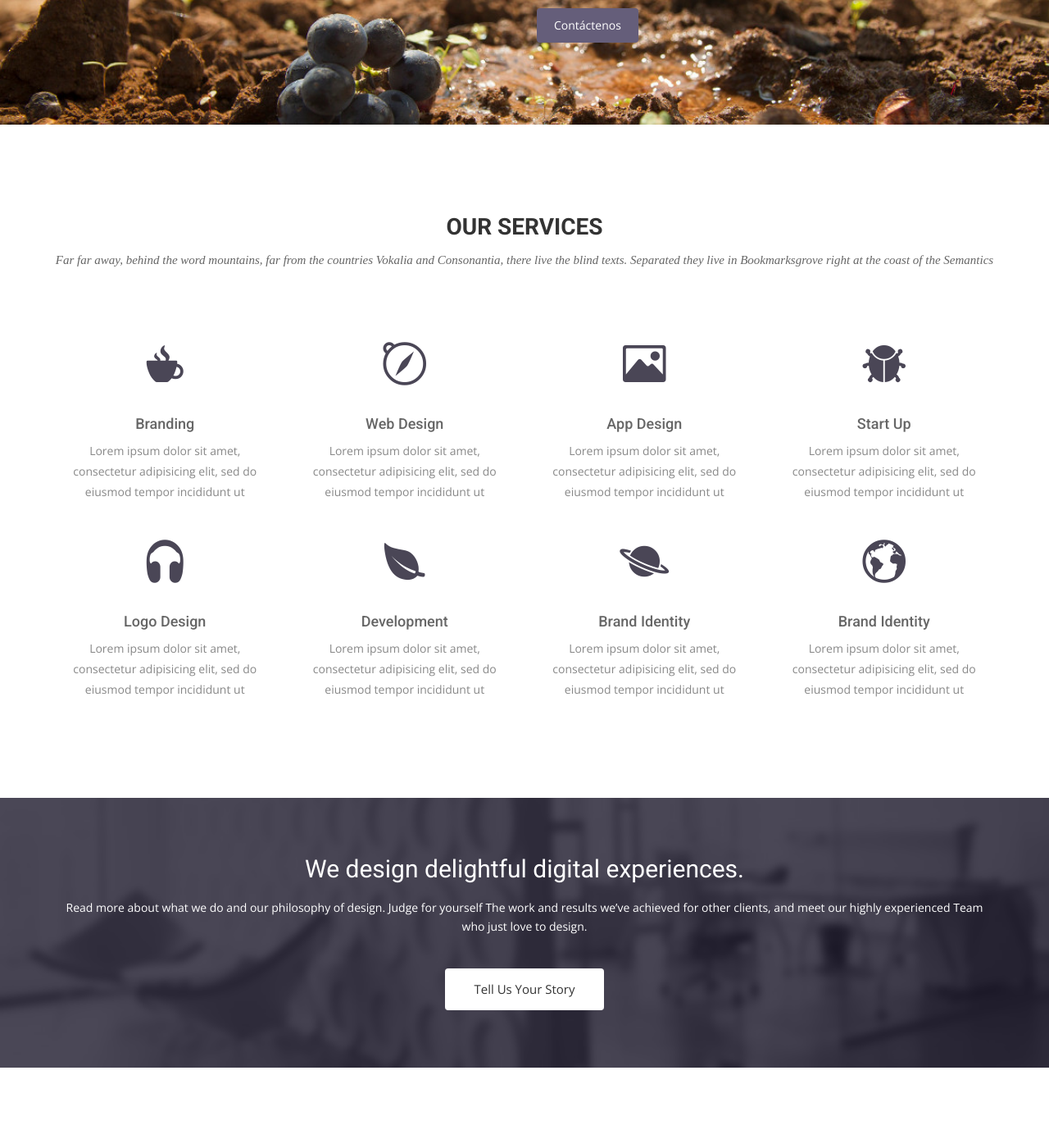
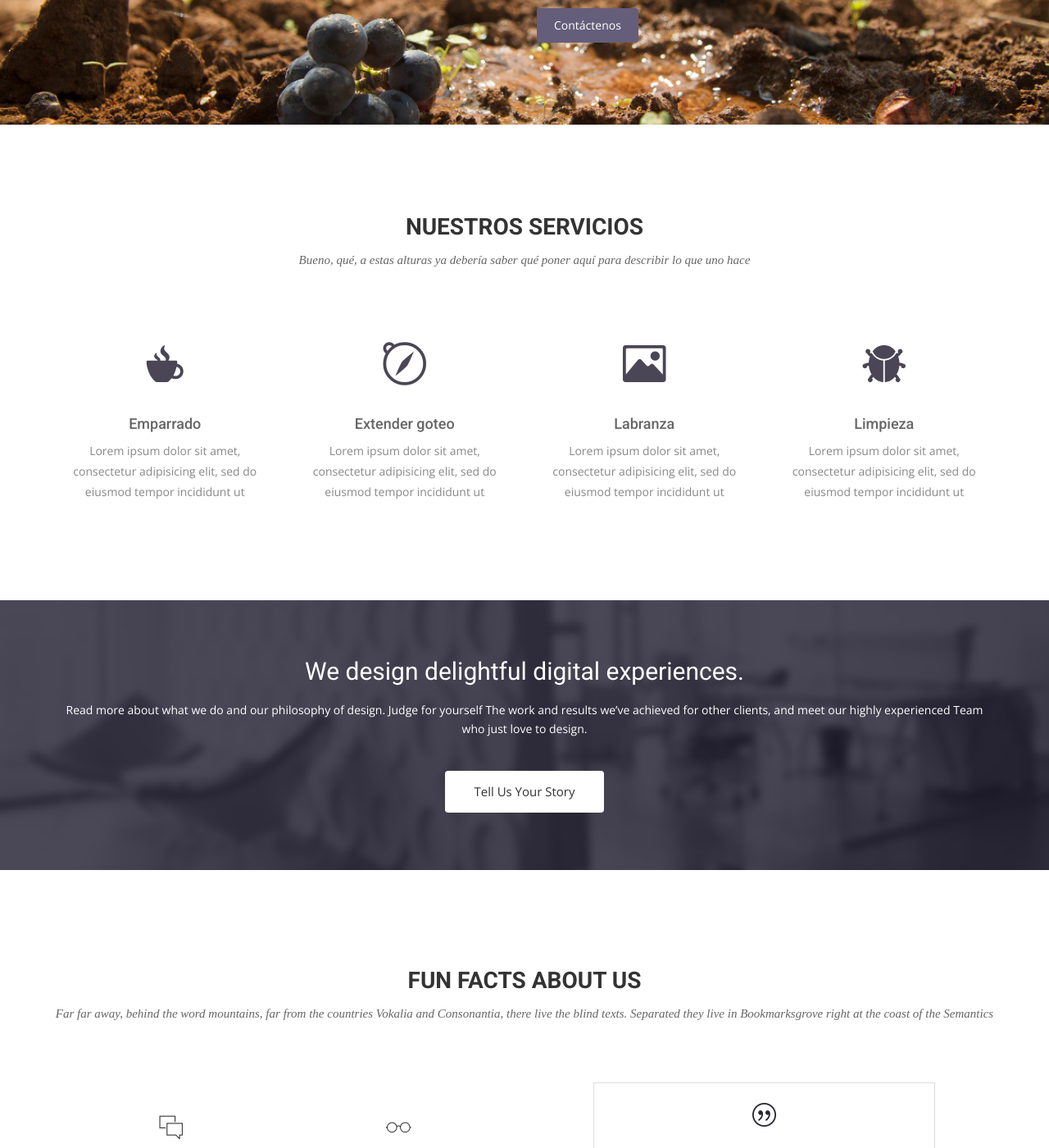
Before and after one commit to rchavarria/web-server-jose, a Jekyll site: the page built from theme/index.html, in a window 1280 px wide and 1400 px high, scrolled down 1671 px. Shown: the whole window at 82% size. Built offline with Jekyll 4.4.1, drawn with Linux system fonts in a browser that asks for light colours; nearby versions of some CDN libraries; some web fonts are replaced.

Commit message:
Edit section about what we do

```diff
--- a/theme/index.html
+++ b/theme/index.html
@@ -64,64 +64,38 @@ Bueno, pues aquí algo más, lo que no tengo ni idea es de qué poner aquí, per
   <div class="container">
     <div class="row">
       <div class="section-title">
-        <h2>Our Services</h2>
-        <p>Far far away, behind the word mountains, far from the countries Vokalia and Consonantia, there live the blind texts. Separated they live in Bookmarksgrove right at the coast of the Semantics</p>
+        <h2>Nuestros servicios</h2>
+        <p>
+Bueno, qué, a estas alturas ya debería saber qué poner aquí para describir lo que uno hace
+        </p>
       </div>
     </div>
     <div class="row ">
       <div class="col-sm-6 col-md-3">
         <div class="service-item">
           <i class="icon ion-coffee"></i>
-          <h4>Branding</h4>
+          <h4>Emparrado</h4>
           <p>Lorem ipsum dolor sit amet, consectetur adipisicing elit, sed do eiusmod tempor incididunt ut </p>
         </div>
       </div>
       <div class="col-sm-6 col-md-3">
         <div class="service-item">
           <i class="ion-compass"></i>
-          <h4>Web Design</h4>
+          <h4>Extender goteo</h4>
           <p>Lorem ipsum dolor sit amet, consectetur adipisicing elit, sed do eiusmod tempor incididunt ut </p>
         </div>
       </div>
       <div class="col-sm-6 col-md-3">
         <div class="service-item">
           <i class="ion-image"></i>
-          <h4>App Design</h4>
+          <h4>Labranza</h4>
           <p>Lorem ipsum dolor sit amet, consectetur adipisicing elit, sed do eiusmod tempor incididunt ut </p>
         </div>
       </div>
       <div class="col-sm-6 col-md-3">
         <div class="service-item">
           <i class="ion-bug"></i>
-          <h4>Start Up</h4>
-          <p>Lorem ipsum dolor sit amet, consectetur adipisicing elit, sed do eiusmod tempor incididunt ut </p>
-        </div>
-      </div>
-      <div class="col-sm-6 col-md-3">
-        <div class="service-item">
-          <i class="ion-headphone"></i>
-          <h4>Logo Design</h4>
-          <p>Lorem ipsum dolor sit amet, consectetur adipisicing elit, sed do eiusmod tempor incididunt ut </p>
-        </div>
-      </div>
-      <div class="col-sm-6 col-md-3">
-        <div class="service-item">
-          <i class="ion-leaf"></i>
-          <h4>Development</h4>
-          <p>Lorem ipsum dolor sit amet, consectetur adipisicing elit, sed do eiusmod tempor incididunt ut </p>
-        </div>
-      </div>
-      <div class="col-sm-6 col-md-3">
-        <div class="service-item">
-          <i class="ion-planet"></i>
-          <h4>Brand Identity</h4>
-          <p>Lorem ipsum dolor sit amet, consectetur adipisicing elit, sed do eiusmod tempor incididunt ut </p>
-        </div>
-      </div>
-      <div class="col-sm-6 col-md-3">
-        <div class="service-item">
-          <i class="ion-earth"></i>
-          <h4>Brand Identity</h4>
+          <h4>Limpieza</h4>
           <p>Lorem ipsum dolor sit amet, consectetur adipisicing elit, sed do eiusmod tempor incididunt ut </p>
         </div>
       </div>
```
Also changed, not shown: 1 other file.
